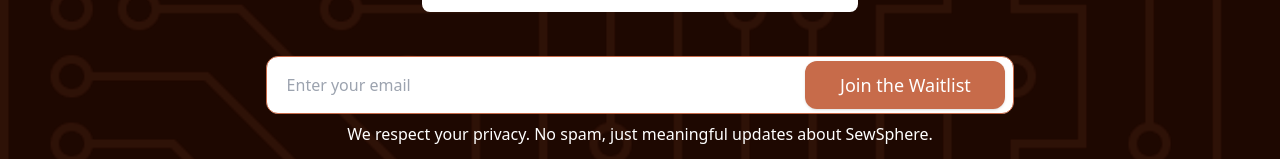
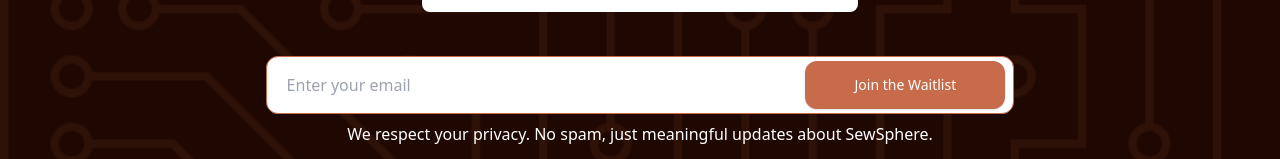
Before and after one commit to Sewsphere-fashion/frontend, a Next.js app: page / in a window 1280 px wide. Shown: the part 2699-2858 px from the top of the page. Built offline with nearby package versions, Linux system fonts and the light colour scheme.

Commit message:
feat: waitlist API added

```diff
--- a/app/components/CTA.tsx
+++ b/app/components/CTA.tsx
@@ -181,7 +181,7 @@
               <Button
                 type="submit"
                 disabled={isLoading}
-                className="bg-brand p-6 rounded-xl w-full text-sm md:text-lg sm:w-auto md:w-[200px] cursor-pointer whitespace-nowrap disabled:opacity-70 disabled:cursor-not-allowed"
+                className="bg-brand p-6 rounded-xl w-full text-sm sm:w-auto md:w-[200px] cursor-pointer whitespace-nowrap disabled:opacity-70 disabled:cursor-not-allowed"
               >
                 {isLoading ? "Joining..." : "Join the Waitlist"}
               </Button>
--- a/lib/axios.ts
+++ b/lib/axios.ts
@@ -8,7 +8,7 @@
 });
 
 export const joinWaitlist = async (email: string, role: string) => {
-  const response = await api.post("/api/waitlist", { email, role });
+  const response = await api.post("/waitlist", { email, role });
   return response.data;
 };
 
```
